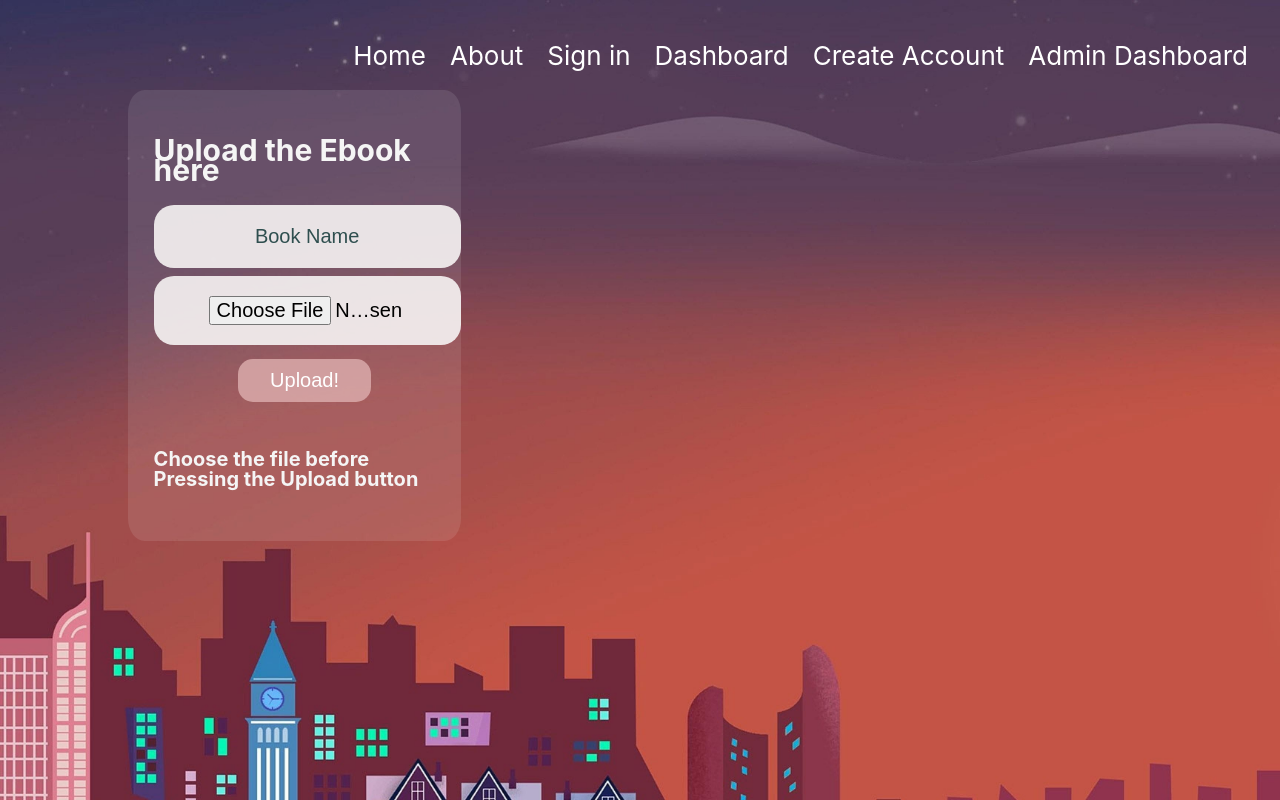
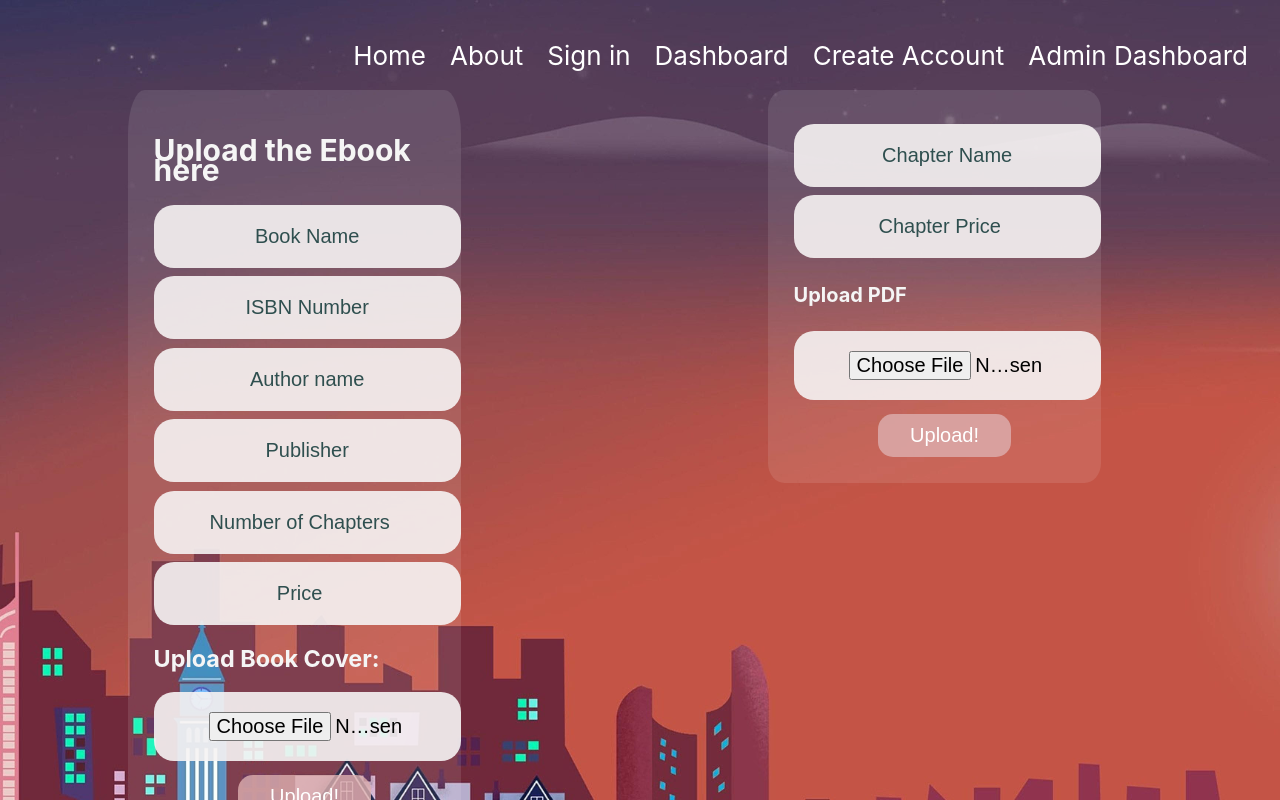
Before and after one commit to shwetamasrani/CustomEbook, a React (Create React App) app in the folder src/main/webapp/custom-ebook/: page /AdminDashboard in a window 1280 px wide. Shown: the top 800 px of the page. Built offline with nearby package versions, Linux system fonts and the light colour scheme.

Commit message:
admin dashboard changes.

```diff
--- a/src/main/webapp/custom-ebook/src/component/AdminDashboard.jsx
+++ b/src/main/webapp/custom-ebook/src/component/AdminDashboard.jsx
@@ -1,24 +1,34 @@
-import React,{Component} from "react"
+import React, {Component} from "react"
 import productsInfo from "./Data/productInfo";
 import axios from 'axios';
 import Dashboard from "./Dashboard";
 
-class AdminDashboard extends Component{
+class AdminDashboard extends Component {
+
+    constructor(props) {
+        super(props);
+        this.state = {
+            bookName: "",
+            isbnNumber: "",
+            authorName: "",
+            publisher: "",
+            price: "",
+            imageLocation: "",
+            noOfChapters: ""
+        }
+    }
 
     state = {
-
         // Initially, no file is selected
         selectedFile: null
-
     };
 
     // On file select (from the pop up)
     onFileChange = event => {
+        // Update the state
+        this.setState({selectedFile: event.target.files[0]});
+    };
 
-          // Update the state
-          this.setState({ selectedFile: event.target.files[0] });
-
-        };
 
     // On file upload (click the upload button)
     onFileUpload = () => {
@@ -31,7 +41,6 @@ class AdminDashboard extends Component{
             "myFile",
             this.state.selectedFile,
             this.state.selectedFile.name,
-
         );
 
         // Details of the uploaded file
@@ -47,28 +56,21 @@ class AdminDashboard extends Component{
     fileData = () => {
 
         if (this.state.selectedFile) {
-
             return (
                 <div>
                     <h2>File Details:</h2>
-
                     <p>File Name: {this.state.selectedFile.name}</p>
-
-
                     <p>File Type: {this.state.selectedFile.type}</p>
-
-
                     <p>
                         Last Modified:{" "}
                         {this.state.selectedFile.lastModifiedDate.toDateString()}
                     </p>
-
                 </div>
             );
         } else {
             return (
                 <div>
-                <br />
+                    <br/>
                     <h4>Choose the file before Pressing the Upload button</h4>
                 </div>
             );
@@ -76,26 +78,93 @@ class AdminDashboard extends Component{
     };
 
     render() {
-
         return (
             <div>
                 <div className="bookUpload">
-
                     <h2>
                         Upload the Ebook here
                     </h2>
                     <div>
-                    <input type="name"  name="email"    //need to add change handler function for name
-                            required="True" placeholder="Book Name" onChange={this.handleChange}></input>
-                    <input type="file" onChange={this.onFileChange} />
+                        <form>
+                            <input type="text"
+                                   name="bookName"    //need to add change handler function for name
+                                   required="True"
+                                   placeholder="Book Name"
+                                   value={this.state.bookName}
+                                   onChange={this.handleChange}/>
+                            <input
+                                type="text"
+                                name="isbnNumber"
+                                required="True"
+                                placeholder="ISBN Number"
+                                value={this.state.isbnNumber}
+                                onChange={this.handleChange}/>
+                            <input
+                                type="text"
+                                name="authorName"
+                                required="True"
+                                placeholder="Author name"
+                                value={this.state.authorName}
+                                onChange={this.handleChange}/>
+                            <input
+                                type="text"
+                                name="publisher"
+                                required="True"
+                                placeholder="Publisher"
+                                value={this.state.publisher}
+                                onChange={this.handleChange}/>
+                            <input
+                                type="number"
+                                name="noOfChapters"
+                                required="True"
+                                placeholder="Number of Chapters"
+                                value={this.state.noOfChapters}
+                                onChange={this.handleChange}/>
+                            <input
+                                type="number"
+                                name="price"
+                                required="True"
+                                placeholder="Price"
+                                value={this.state.price}
+                                onChange={this.handleChange}/>
+                            <h3>Upload Book Cover:</h3>
+                            <input type="file" onChange={this.onFileChange}/>
                             <button onClick={this.onFileUpload}>
                                 Upload!
                             </button>
+                        </form>
                     </div>
                     {this.fileData()}
+                </div>
+                <div className="chapter">
+                    <form>
+                        <input
+                            type="text"
+                            name="chapterName"
+                            required="True"
+                            placeholder="Chapter Name"
+                            //value={this.state.bookName}
+                            onChange={this.handleChange}/>
+                        <input
+                            type="number"
+                            name="chapterPrice"
+                            required="True"
+                            placeholder="Chapter Price"
+                            //value={this.state.chapterPrice}
+                            onChange={this.handleChange}/>
+                        <h4>Upload PDF</h4>
+                        <input type="file" onChange={this.onFileChange}/>
+                        <button onClick={this.onFileUpload}>
+                            Upload!
+                        </button>
+                    </form>
+                </div>
+                <div className="box hide">
+
                 </div>
             </div>
         );
     }
 }
+
 export default AdminDashboard
```
Lines whose indentation alone changed are shown as unchanged.
